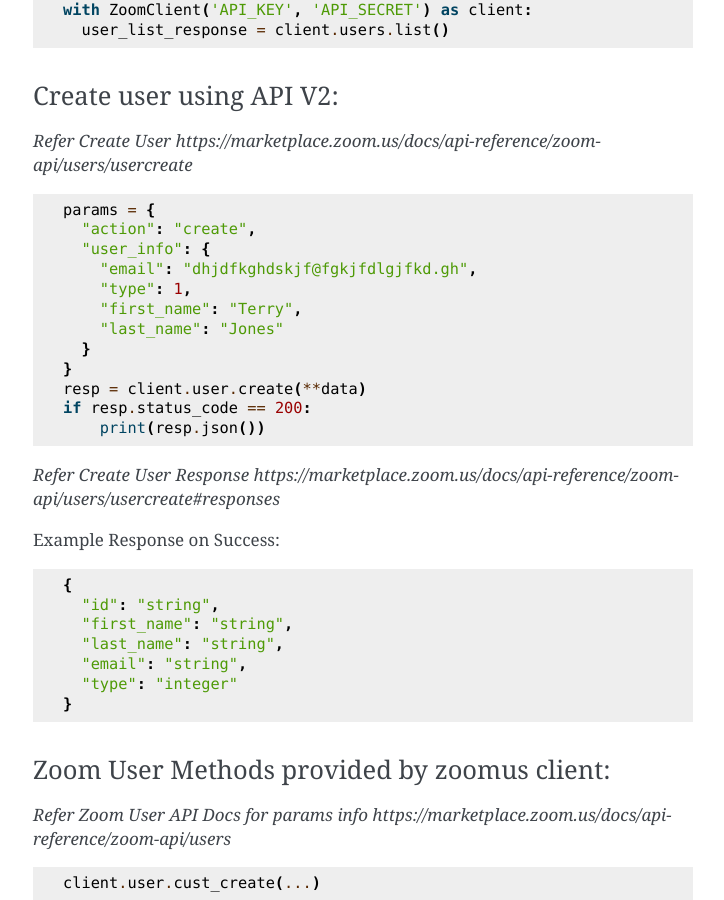
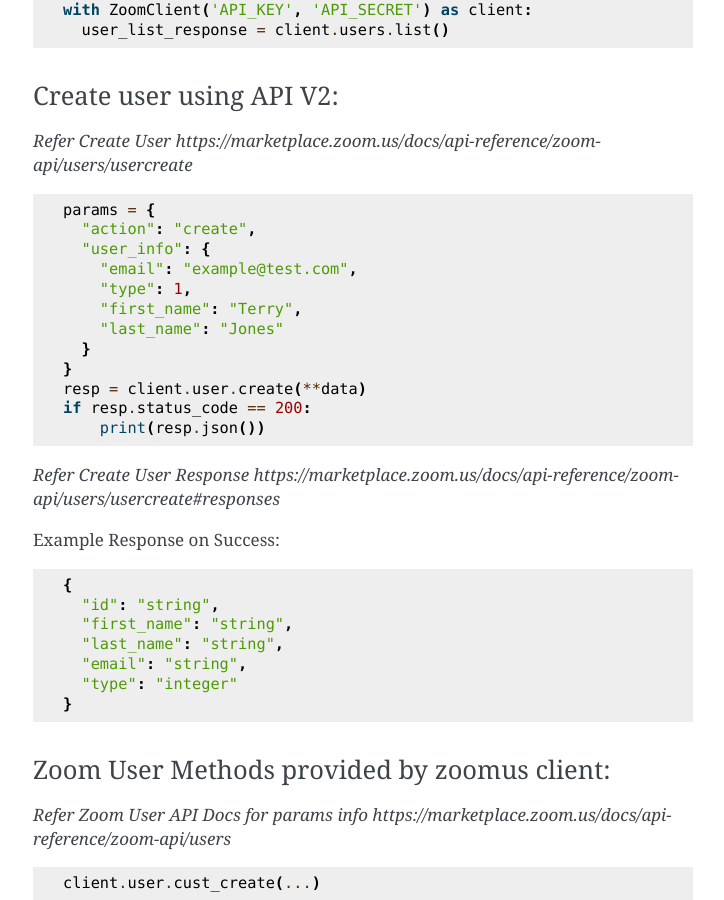
Before and after one commit to prschmid/zoomus, a Sphinx documentation site: the page built from docs/source/index.rst, in a window 1280 px wide and 900 px high, scrolled down 1391 px. Shown: the whole window, without its empty margins (387-1111 px from the left). Built offline with Sphinx 7.4.7, drawn with Linux system fonts in a browser that asks for light colours.

Commit message:
Updated release version and test email in doc

```diff
--- a/docs/source/conf.py
+++ b/docs/source/conf.py
@@ -22,7 +22,7 @@
 author = 'Patrick Schmid'
 
 # The full version, including alpha/beta/rc tags
-release = '2018'
+release = '1.1.5'
 
 
 # -- General configuration ---------------------------------------------------
--- a/docs/source/index.rst
+++ b/docs/source/index.rst
@@ -96,7 +96,7 @@
   params = {
     "action": "create",
     "user_info": {
-      "email": "dhjdfkghdskjf@fgkjfdlgjfkd.gh",
+      "email": "example@test.com",
       "type": 1,
       "first_name": "Terry",
       "last_name": "Jones"
```
